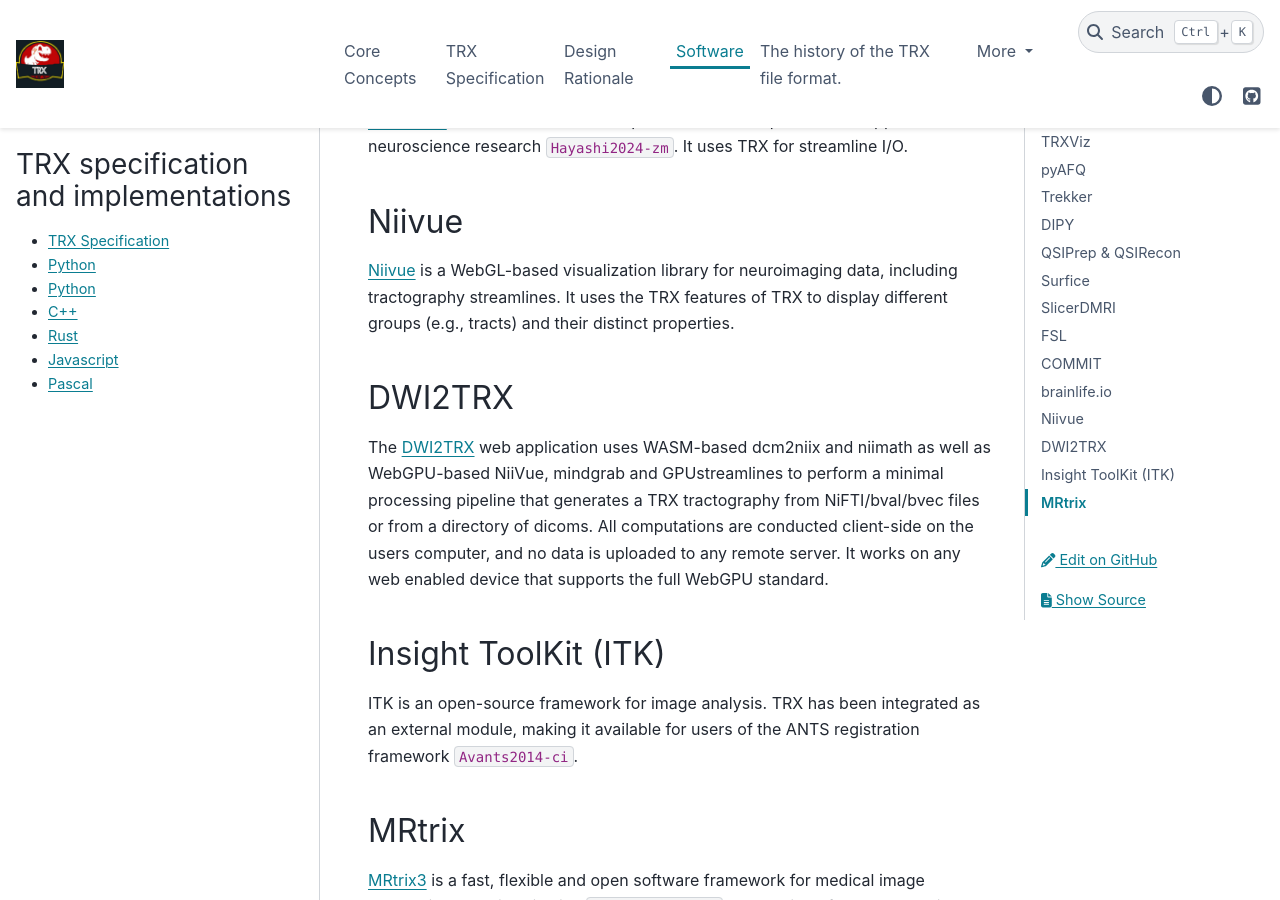
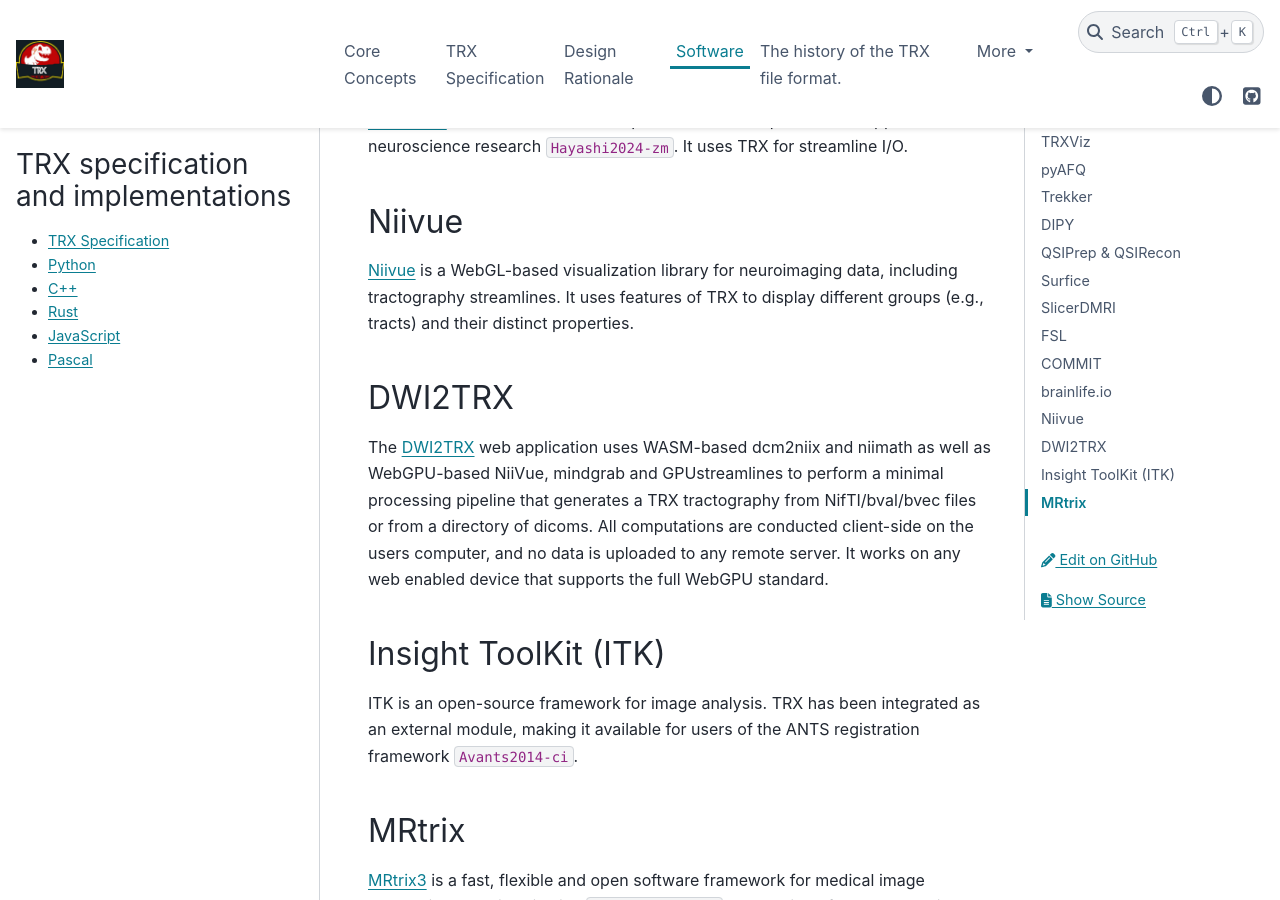
Before and after one commit to tee-ar-ex/tee-ar-ex.github.io, a Sphinx documentation site: the page built from source/software.md, in a window 1280 px wide and 900 px high, scrolled down 1855 px. Built offline with Sphinx 7.4.7 and the PyData theme 0.15.4, drawn with Linux system fonts in a browser that asks for light colours; cross-references to code outside the pages are shown as plain code; some of the changed text lies outside the part shown.

Commit message:
Fix some review comments.

```diff
--- a/source/_templates/implementation-links.html
+++ b/source/_templates/implementation-links.html
@@ -3,10 +3,9 @@
   <ul>
     <li><a href="https://github.com/tee-ar-ex/trx-spec">TRX Specification</a></li>
     <li><a href="https://tee-ar-ex.github.io/trx-python">Python</a></li>
-    <li><a href="https://tee-ar-ex.github.io/trx-python">Python</a></li>
     <li><a href="https://tee-ar-ex.github.io/trx-cpp">C++</a></li>
     <li><a href="https://tee-ar-ex.github.io/trx-rs">Rust</a></li>
-    <li><a href="https://tee-ar-ex.github.io/trx-javascript">Javascript</a></li>
+    <li><a href="https://tee-ar-ex.github.io/trx-javascript">JavaScript</a></li>
     <li><a href="https://tee-ar-ex.github.io/trx-pascal">Pascal</a></li>
   </ul>
 </div>
--- a/source/software.md
+++ b/source/software.md
@@ -67,16 +68,15 @@
 ## Niivue
 
 [Niivue](https://niivue.com/) is a WebGL-based visualization library for
-neuroimaging data, including tractography streamlines. It uses the TRX
-features of TRX to display different groups (e.g., tracts) and their distinct
-properties.
+neuroimaging data, including tractography streamlines. It uses features of TRX
+to display different groups (e.g., tracts) and their distinct properties.
 
 ## DWI2TRX
 
 The [DWI2TRX](https://tee-ar-ex.github.io/dwi2trx/) web application uses
 WASM-based dcm2niix and niimath as well as WebGPU-based NiiVue, mindgrab and
 GPUstreamlines to perform a minimal processing pipeline that generates a TRX
-tractography from NiFTI/bval/bvec files or from a directory of dicoms. All
+tractography from NifTI/bval/bvec files or from a directory of dicoms. All
 computations are conducted client-side on the users computer, and no data is
 uploaded to any remote server. It works on any web enabled device that supports
 the full WebGPU standard.
```
Also changed, not shown: other parts of source/software.md (+2 -1 lines).
